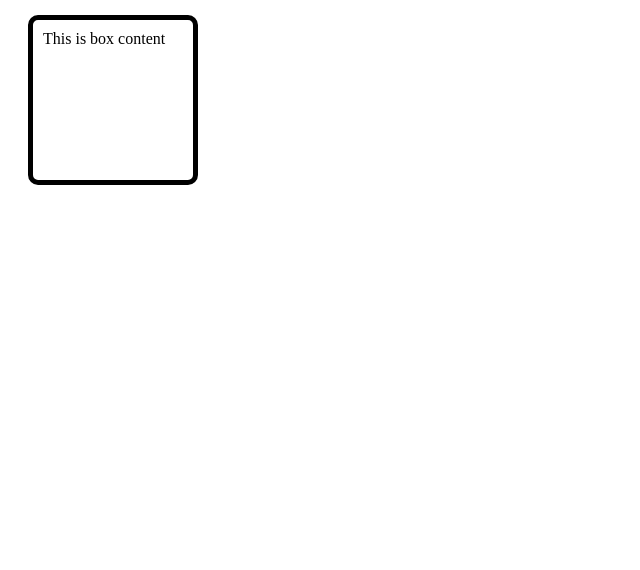
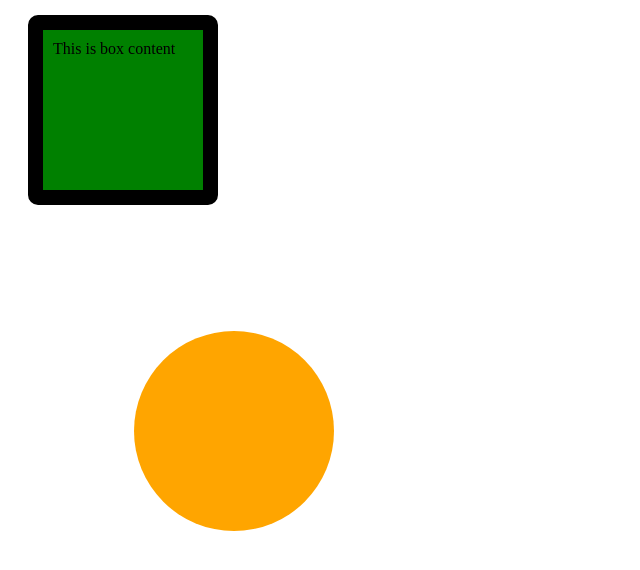
Before and after one commit to Akashkroy69/Web, a plain HTML site: page 2. CSS/BoxModelAndFloat/BoxModel.html in a window 1280 px wide. Shown: the whole page, without its empty margins (0-640 px from the left). Drawn offline with Linux system fonts and the light colour scheme.

Commit message:
improved box model code and fish aquarium, added code for caption in the sliders

```diff
--- a/2. CSS/BoxModelAndFloat/BoxModel.html
+++ b/2. CSS/BoxModelAndFloat/BoxModel.html
@@ -9,8 +9,18 @@
             padding: 10px;
             margin: 15px 20px 15px 20px;
             /*trbl*/
-            border: 5px solid black;
+            border: 15px solid black;
             border-radius: 10px;
+            background-color: green;
+        }
+
+        .circle{
+            height: 100px;
+            width: 100px;
+            background-color: orange;
+            border-radius: 50%;
+            margin: 10%;
+            padding: 50px;
         }
     </style>
 
@@ -19,6 +29,8 @@
 <body>
     <div class="box-model">This is box content</div>
 
+    <div class="circle"></div>
+
 
 </body>
 
--- a/2. CSS/additionalProject/fishAquaarium/style.css
+++ b/2. CSS/additionalProject/fishAquaarium/style.css
@@ -6,9 +6,10 @@
 
   }
   body{
-		background-image: url("https://source.unsplash.com/500x500/?sun");
-        background-size: cover;
+		/* background-image: url("https://source.unsplash.com/500x500/?sun"); */
+        /* background-size: cover; */
 
+        background-color: aqua;
   }
 
   /*Element selector  */
```
Also changed, not shown: 2. CSS/additionalProject/fishAquaarium/fishaq.html (+3 -3 lines), 3. Bootstrap/carousel/carouselLearning/carouselPractice.html (+12 -0 lines).
